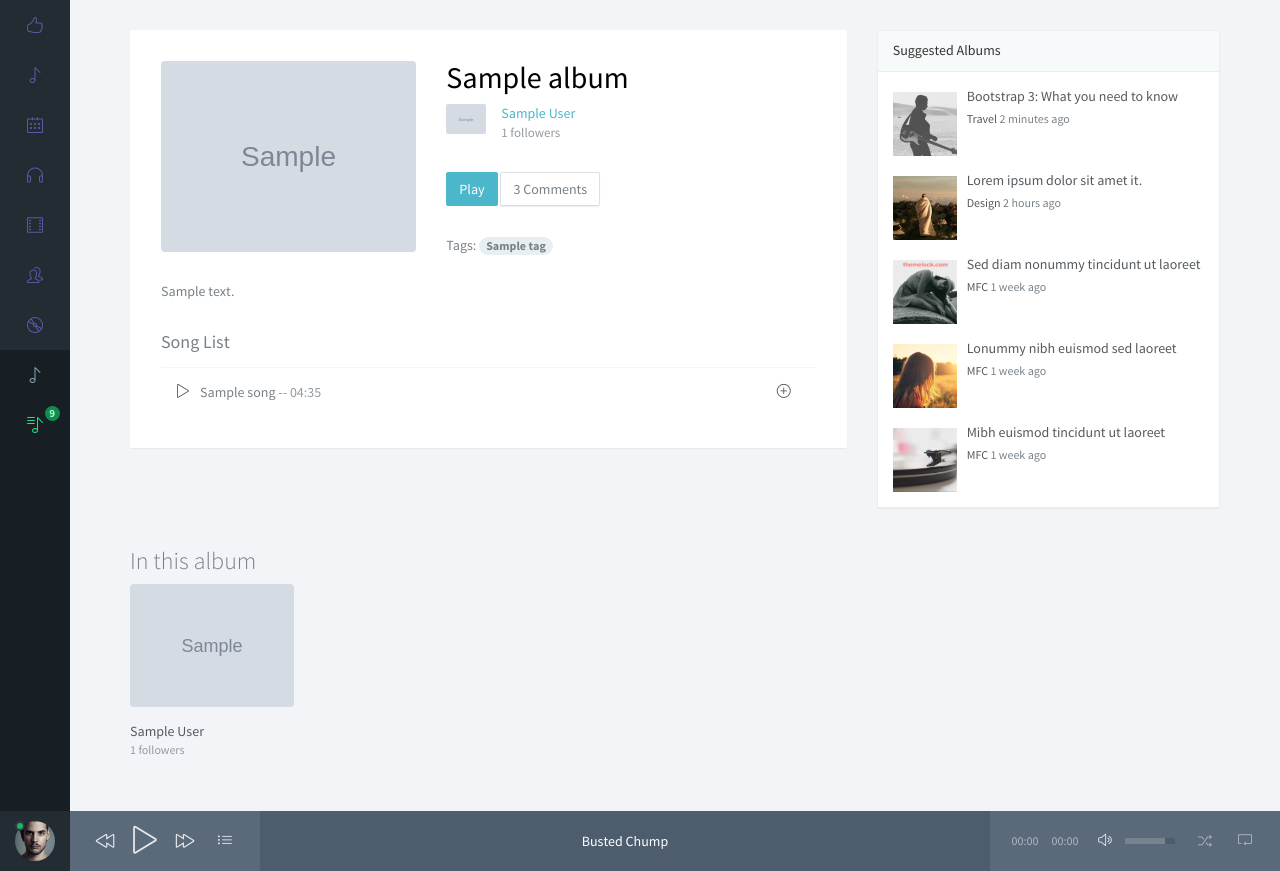
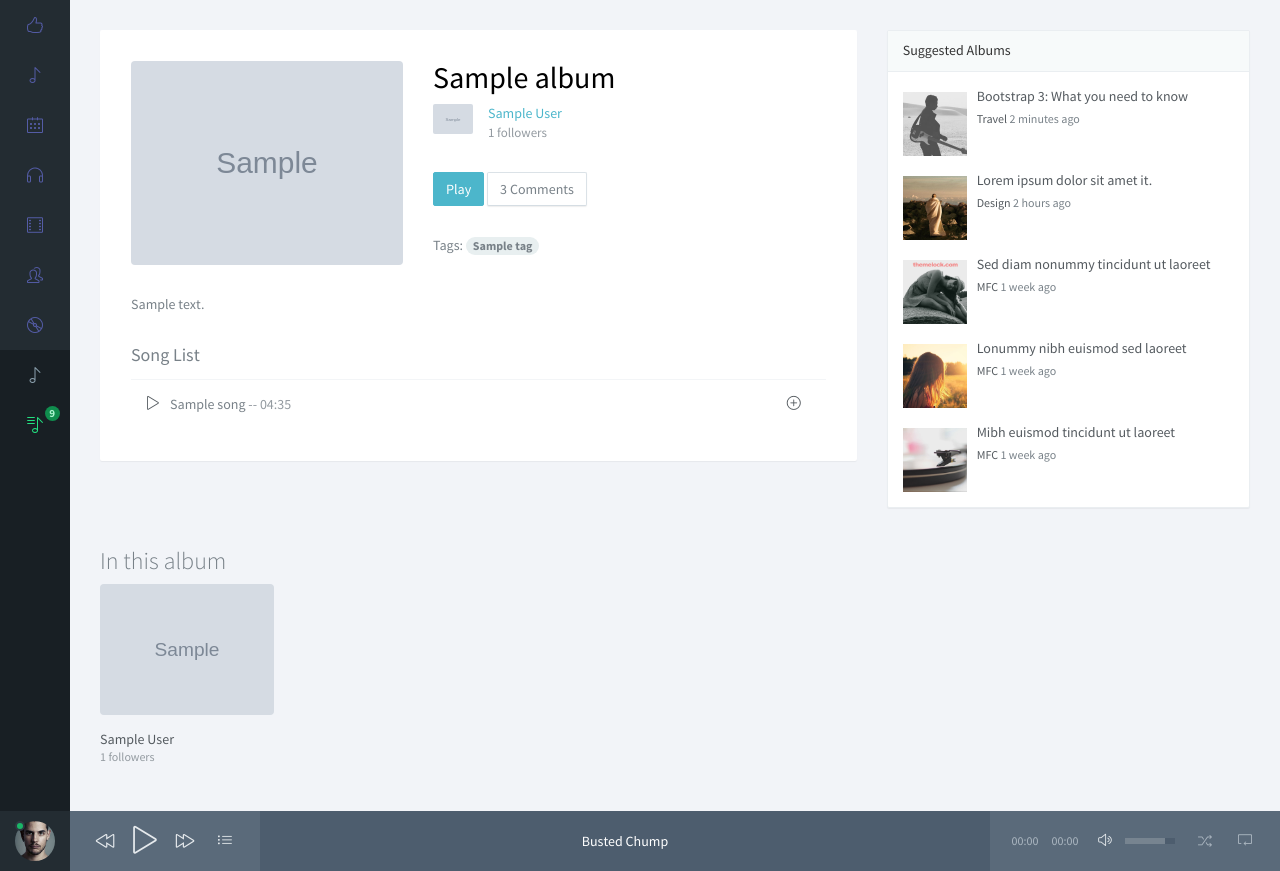
Before and after one commit to regnoos/pukiphila, a Django app: page /albums/1 in a window 1280 px wide. Shown: the part 60-931 px from the top of the page. Run offline with Django 3.2, Linux system fonts and the light colour scheme; tables that the repository leaves empty hold one stand-in row (values such as "Sample post"); grey boxes marked "Sample" are stand-in pictures; parts of the project's set-up code (start-up, migrations or seed data) failed here and were passed over.

Commit message:
Reestructure base.html.

```diff
--- a/static/js/app.js
+++ b/static/js/app.js
@@ -105,7 +105,7 @@ Modernizr.addTest('ios7 ipad',function(){return!!navigator.userAgent.match(/iPad
 
   Bjax.prototype.backdrop = function(){
     this.$element.css('position','relative')
-    this.$backdrop = $('<div class="backdrop fade bg-white"></div>')
+    this.$backdrop = $('<div class="backdrop fade dk"></div>')
       .appendTo(this.$element);
     if(!this.options.backdrop) this.$backdrop.css('height', '2');
     this.$backdrop[0].offsetWidth; // force reflow
--- a/templates/albumes/album_detail.html
+++ b/templates/albumes/album_detail.html
@@ -1,7 +1,6 @@
 {% extends 'base.html' %}
 {% block content %}
-    <section class="hbox" id="bjax-el">
-        <section class="scrollable wrapper-lg">
+        <section class="wrapper-lg">
             <div class="row">
                 <div class="col-sm-8">
                     <div class="panel wrapper-lg">
@@ -149,6 +148,6 @@
                     </div>
                 </div>
             </div>
+
         </section>
-    </section>
 {% endblock %}
--- a/templates/albumes/album_list.html
+++ b/templates/albumes/album_list.html
@@ -1,5 +1,6 @@
 {% extends 'base.html' %}
 {% block content %}
+    <div class="padder-lg">
         <h2 class="font-thin m-b">Albumes</h2>
         <div class="row row-sm">
             {% for album in albumes %}
@@ -8,7 +9,7 @@
                         <div class="pos-rlt">
                             <div class="item-overlay opacity r r-2x bg-black">
                                 <div class="center text-center m-t-n">
-                                    <a href="{% url 'albumes:album_detail' album.id %}" data-target="#bjax-target" data-el="#bjax-el" data-replace="true"><i class="fa fa-link i-2x"></i></a>
+                                    <a href="{% url 'albumes:album_detail' album.id %}" data-target="#al" data-el="#bl"><i class="fa fa-link i-2x"></i></a>
                                 </div>
                             </div>
                             <a href="#"><img src="{{ album.thumb.url }}" alt="" class="r r-2x img-full"></a>
@@ -34,4 +35,5 @@
                 {% endif %}
             </ul>
         {% endif %}
+    </div>
 {% endblock %}
--- a/templates/base.html
+++ b/templates/base.html
@@ -175,14 +175,14 @@
                       </a>
                     </li>
                     <li >
-                      <a href="{% url "users:artist_list" %}" class="auto" data-target="#content" data-el="#bjax-el" data-replace="true">
+                      <a href="{% url "users:artist_list" %}" class="auto" data-target="#bjax-target" data-el="#bjax-el" data-replace="true">
                         <i class="icon-users icon text-primary">
                         </i>
                         <span>Artistas</span>
                       </a>
                     </li>
                     <li >
-                      <a href="{% url "albums:album_list" %}" class="auto" data-target="#content" data-el="#bjax-el" data-replace="true">
+                      <a href="{% url "albums:album_list" %}" class="auto" data-target="#bjax-target" data-el="#bjax-el" data-replace="true">
                         <i class="icon-disc icon text-primary">
                         </i>
                         <span>Albumes</span>
@@ -258,12 +258,15 @@
           </section>
         </aside>
         <!-- /.aside -->
-          <section id="content">
-            <section class="vbox" id="bjax-el">
-                <section class="scrollable padder-lg w-f-md">
-                   {% block content %}
+            <section class="vbox">
+                <section id="bjax-target" class="scrollable w-f-md">
+                    <section id="bjax-el">
+                        <section class="">
+                           {% block content %}
 
-                   {% endblock %}
+                           {% endblock %}
+                        </section>
+                    </section>
                 </section>
                 <footer class="footer bg-dark">
                     <div class="jp-video-270p" id="jp_container_N">
@@ -394,7 +397,7 @@
                         </div>
                     </div>
                 </footer>
-            </section>
+
               <a href="#" class="hide nav-off-screen-block" data-toggle="class:nav-off-screen,open"
                  data-target="#nav,html"></a>
           </section>
--- a/templates/users/artist_list.html
+++ b/templates/users/artist_list.html
@@ -1,7 +1,7 @@
 {% extends 'base.html' %}
 
 {% block content %}
-
+    <div class="padder-lg">
         <h2 class="font-thin m-b">Artistas</h2>
         <div class="row row-sm">
             {% for artists in object_list %}
@@ -40,6 +40,6 @@
                 {% endif %}
             </ul>
         {% endif %}
-
+    </div>
 
 {% endblock %}
```
